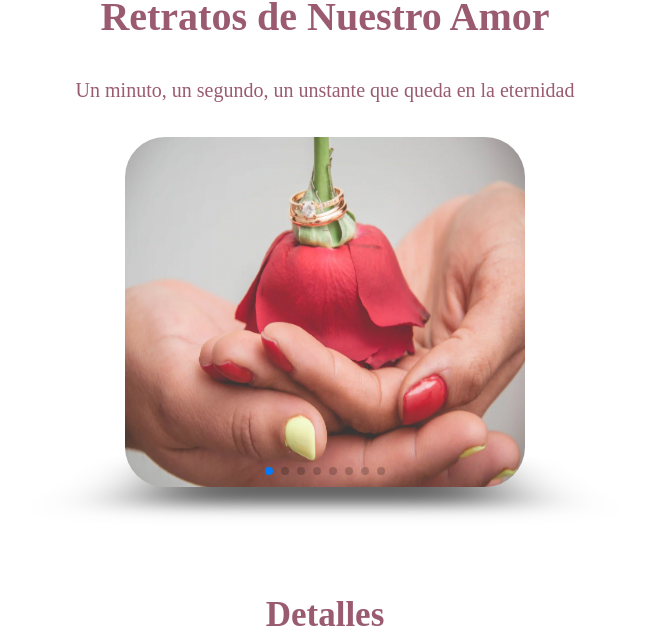
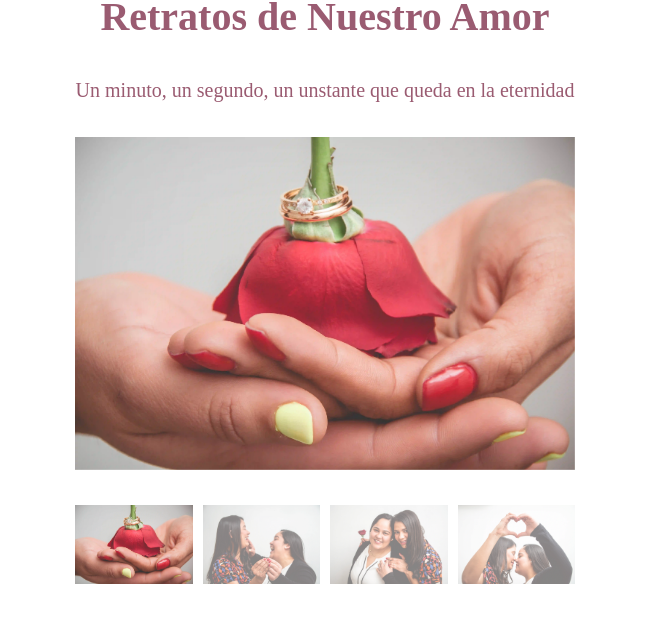
Before and after one commit to Oscar-Espinoza/juley-wedding, a Nuxt app: page / in a window 1280 px wide. Shown: the part 1926-2560 px from the top of the page, without its empty margins (315-963 px from the left). Built offline with nearby package versions, Linux system fonts and the light colour scheme.

Commit message:
photos updated

```diff
--- a/components/Carousel.vue
+++ b/components/Carousel.vue
@@ -2,12 +2,15 @@
   <div class="container">
     <h3 class="title">Retratos de Nuestro Amor</h3>
     <p class="text">Un minuto, un segundo, un unstante que queda en la eternidad</p>
-    <Swiper :modules="[EffectCube, Pagination]" effect="cube" :grabCursor="true" :loop="true" :cubeEffect="{
-      shadow: true,
-      slideShadows: true,
-      shadowOffset: 20,
-      shadowScale: 0.94,
-    }" :pagination="true">
+    <Swiper :loop="true" :spaceBetween="10" :thumbs="{ swiper: thumbsSwiper }" :modules="[FreeMode, Navigation, Thumbs]"
+      class="mySwiper2">
+      <SwiperSlide v-for="photo in photos">
+        <img :src="photo" alt="carousel-img">
+      </SwiperSlide>
+    </Swiper>
+
+    <Swiper @swiper="setThumbsSwiper" :spaceBetween="10" :slidesPerView="4" :freeMode="true" :watchSlidesProgress="true"
+      :modules="[FreeMode, Navigation, Thumbs]" class="mySwiper">
       <SwiperSlide v-for="photo in photos">
         <img :src="photo" alt="carousel-img">
       </SwiperSlide>
@@ -16,8 +19,15 @@
 </template>
 
 <script setup>
+import { ref } from 'vue'
 import { Swiper, SwiperSlide } from 'swiper/vue'
-import { EffectCube, Pagination } from 'swiper/modules';
+import { FreeMode, Navigation, Thumbs } from 'swiper/modules';
+
+const thumbsSwiper = ref(null);
+
+const setThumbsSwiper = (swiper) => {
+  thumbsSwiper.value = swiper;
+}
 
 const photos = [
   '/assets/photos/photo_1.webp',
@@ -29,10 +39,10 @@ const photos = [
   '/assets/photos/photo_7.webp',
   '/assets/photos/photo_8.webp',
 ]
-
-import 'swiper/css/effect-cube';
-import 'swiper/css/pagination';
-import 'swiper/css'
+import 'swiper/css';
+import "swiper/css/free-mode"
+import "swiper/css/navigation"
+import "swiper/css/thumbs"
 </script>
 
 <style scoped>
@@ -63,16 +73,22 @@ import 'swiper/css'
 }
 
 .swiper {
-  max-width: 400px;
-  width: calc(100% - 50px);
-  height: 350px;
-  overflow: visible;
-
+  max-width: 500px;
+  width: calc(100% - 40px);
 }
 
 .swiper-slide img {
+  display: block;
   width: 100%;
   height: 100%;
-  border-radius: 40px;
+  object-fit: cover;
+}
+
+.mySwiper .swiper-slide {
+  opacity: 0.6;
+}
+
+.mySwiper .swiper-slide-thumb-active {
+  opacity: 1;
 }
 </style>
```
